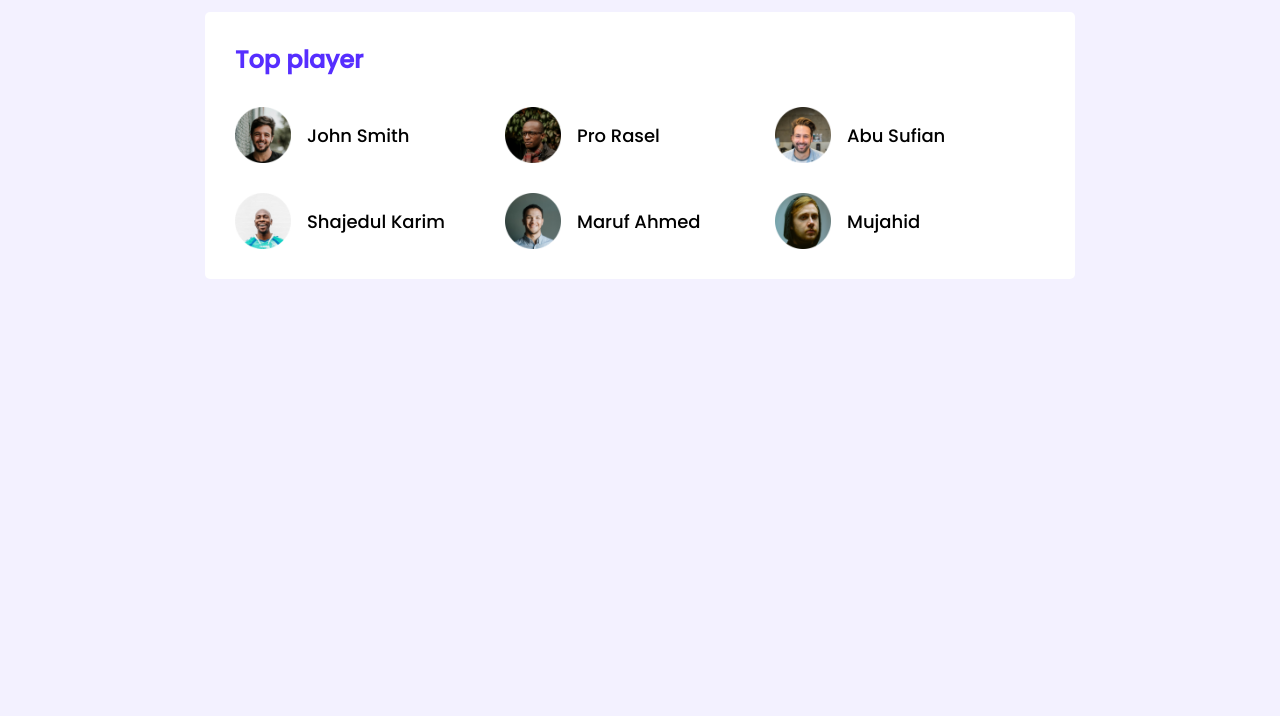
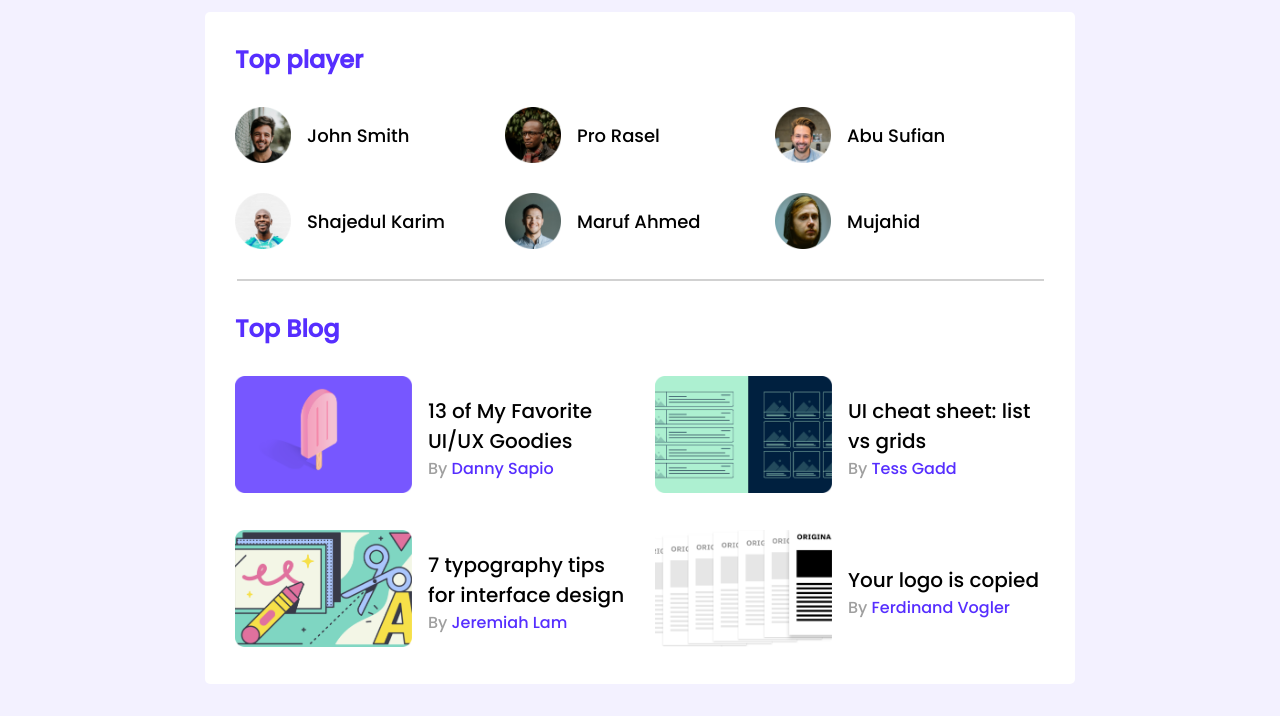
Before and after one commit to masum-71/leader-board, a plain HTML site: page index.html in a window 1280 px wide. Shown: the part 114-830 px from the top of the page. Before the commit the page ends 800 px from the top, so only its background shows below. Drawn offline with Linux system fonts and the light colour scheme.

Commit message:
blog done

```diff
--- a/index.html
+++ b/index.html
@@ -63,7 +63,52 @@
             </div>
           </div>
         </section>
-        <section></section>
+        <hr>
+        <section class="top-blogs">
+          <h2>Top Blog</h2>
+          <div class="blogs">
+            <article class="blog">
+              <div class="thumbnail">
+                <img src="./images/blogs/blog-1.png" alt="">
+              </div>
+              <div class="blog-info">
+                <p class="blog-title">13 of My Favorite
+                  UI/UX Goodies</p>
+                  <p class="blog-author">By <a href="#">Danny Sapio</a> </p>
+              </div>
+            </article>
+            <article class="blog">
+              <div class="thumbnail">
+                <img src="./images/blogs/blog-2.png" alt="">
+              </div>
+              <div class="blog-info">
+                <p class="blog-title">UI cheat sheet:
+                  list vs grids</p>
+                  <p class="blog-author">By <a href="#">Tess Gadd</a> </p>
+              </div>
+            </article>
+            <article class="blog">
+              <div class="thumbnail">
+                <img src="./images/blogs/blog-3.png" alt="">
+              </div>
+              <div class="blog-info">
+                <p class="blog-title">7 typography tips
+                  for interface design</p>
+                  <p class="blog-author">By <a href="#">Jeremiah Lam</a> </p>
+              </div>
+            </article>
+            <article class="blog">
+              <div class="thumbnail">
+                <img src="./images/blogs/blog-4.png" alt="">
+              </div>
+              <div class="blog-info">
+                <p class="blog-title">Your logo is
+                  copied</p>
+                  <p class="blog-author">By <a href="#">Ferdinand Vogler</a> </p>
+              </div>
+            </article>
+          </div>
+        </section>
       </section>
     </main>
   </body>
--- a/style.css
+++ b/style.css
@@ -60,10 +60,6 @@ nav {
   margin: 0 auto;
   background-color: #ffffff;
   border-radius: 5px;
-}
-
-.top-player {
-  width: 870px;
   margin: 32px auto;
   padding: 30px;
 }
@@ -94,3 +90,44 @@ h2 {
   color: #000000;
   margin-left: 16px;
 }
+
+hr{
+  width: 807px;
+  margin: 30px auto;
+  border: 1px solid #D1D1D1;
+}
+
+
+/* blog sectioin start here */
+
+
+.blogs{
+  display: grid;
+  grid-template-columns: repeat(2, 1fr);
+  grid-row-gap: 30px;
+  grid-column-gap: 30px;
+}
+.blog{
+  display: flex;
+  align-items: center;
+}
+
+.thumbnail img{
+  width: 177px;
+  height: 117px;
+}
+
+.blog-title{
+  font-size: 20px;
+  margin-left: 16px;
+}
+
+.blog-author{
+  color: #9F9F9F;
+  margin-left: 16px;
+}
+
+.blog-author a{
+  text-decoration: none;
+  color:#562eff;
+}
```
